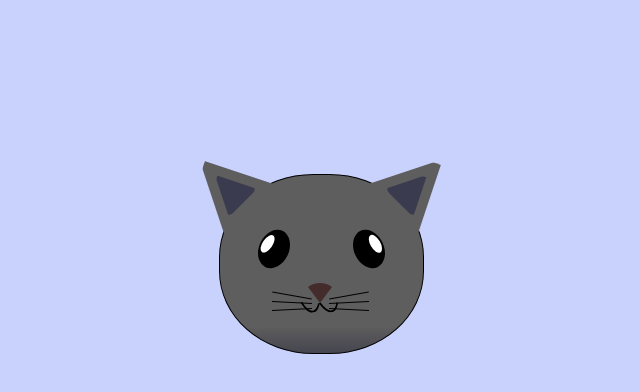
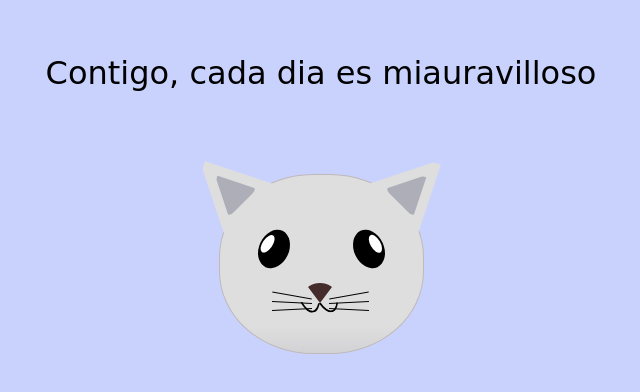
Before and after one commit to sergioiribe/cat-painting, a plain HTML site: page index.html in a window 1280 px wide. Shown: the part 136-528 px from the top of the page, without its empty margins (319-959 px from the left). Drawn offline with Linux system fonts and the light colour scheme.

Commit message:
segundo commit

```diff
--- a/index.html
+++ b/index.html
@@ -8,6 +8,7 @@
 </head>
 <body>
     <main>
+        <div class="title">Contigo, cada dia es miauravilloso</div>
         <div class="cat-head">
             <div class="cat-ears">
                 <div class="cat-left-ear">
--- a/styles.css
+++ b/styles.css
@@ -9,9 +9,9 @@ body {
 .cat-head {
     width: 205px;
     height: 180px;
-    border: 1px solid #000;
+    border: 1px solid #bfb9b9;
     border-radius: 46%;
-    background: linear-gradient(#5e5e5e 85%, #45454f 100%);
+    background: linear-gradient(#dfdede 85%, #d2d2d5 100%);
     position: absolute;
     top: 0;
     left: 0;
@@ -23,7 +23,7 @@ body {
 .cat-left-ear {
     border-left: 35px solid transparent;
     border-right: 35px solid transparent;
-    border-bottom: 70px solid #5e5e5e;
+    border-bottom: 70px solid #dfdede;
     position: absolute;
     top: -26px;
     left: -31px;
@@ -42,14 +42,14 @@ body {
     border-top-right-radius: 10px;
     border-left: 35px solid transparent;
     border-right: 35px solid transparent;
-    border-bottom: 70px solid #5e5e5e;
+    border-bottom: 70px solid #dfdede;
     z-index: 1;
 }
 
 .cat-left-inner-ear {
     border-left: 20px solid transparent;
     border-right: 20px solid transparent;
-    border-bottom: 40px solid #3b3b4f;
+    border-bottom: 40px solid #aeaeb8;
     position: absolute;
     top: 22px;
     left: -20px;
@@ -63,7 +63,7 @@ body {
 .cat-right-inner-ear {
     border-left: 20px solid transparent;
     border-right: 20px solid transparent;
-    border-bottom: 40px solid #3b3b4f;
+    border-bottom: 40px solid #aeaeb8;
     position: absolute;
     top:22px;
     left: -20px;
@@ -204,3 +204,20 @@ body {
     left: 109px;
     transform: rotate(3deg);
 }
+
+
+
+.title {
+    font-family: 'Lobster', cursive;
+    font-size: 2rem;
+    text-align: center;
+    color: #000;
+    margin-top: 15%;
+
+}
+
+@media (max-width: 768px) {
+.title {
+    margin-top: 40%;
+}
+}
```
